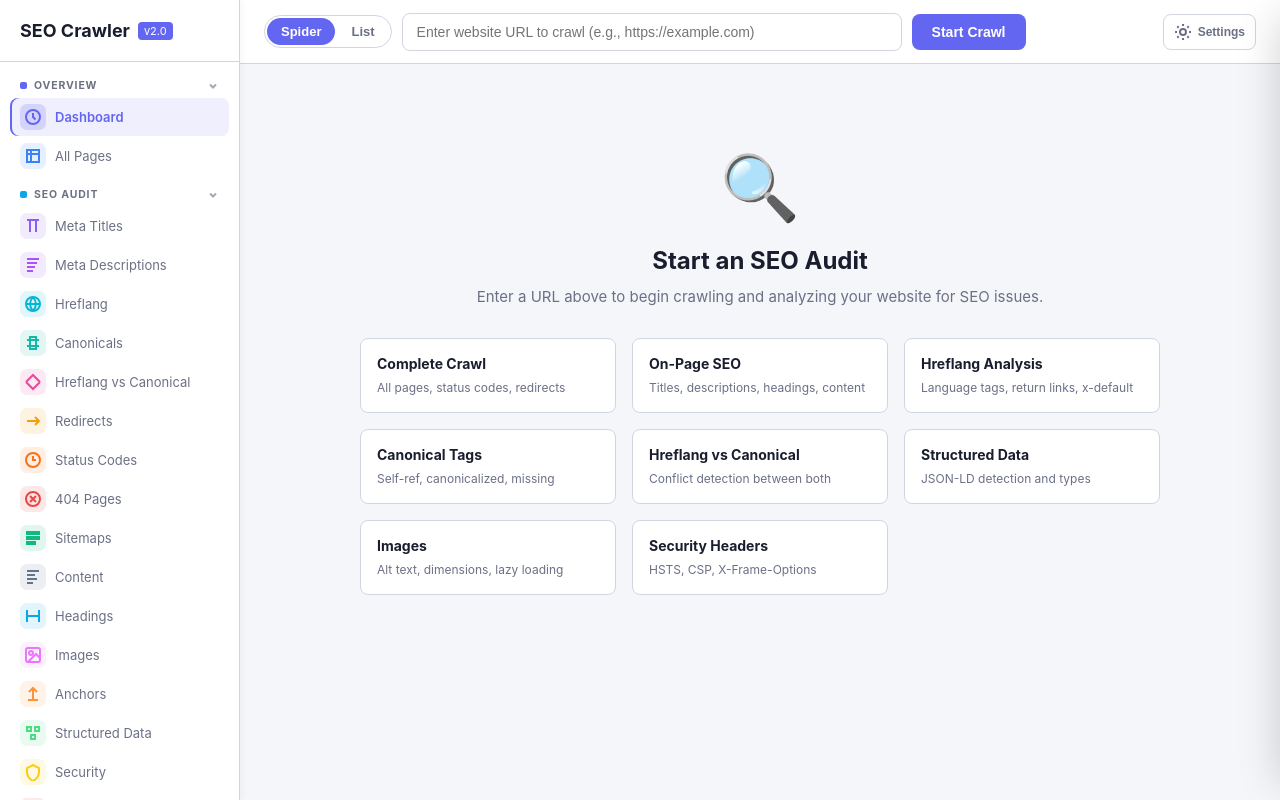
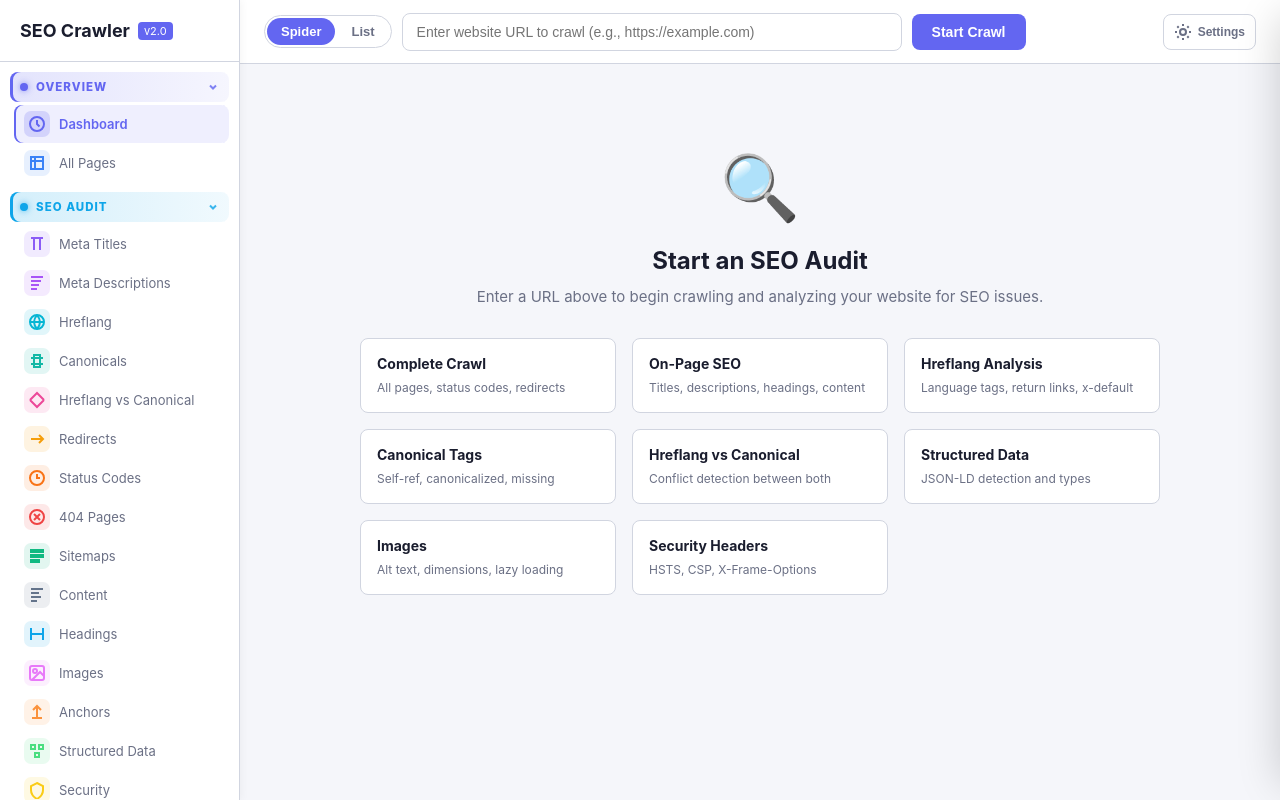
Before and after one commit to tudorhoriadaniel/seo-audit-crawler, a website: page public/index.html in a window 1280 px wide. Drawn offline with nearby package versions, Linux system fonts and the light colour scheme; no server answers.

Commit message:
Make sidebar group headers more prominent
Headers are now colored gradient pills with an accent bar, glowing dot,
bolder uppercase label in the group color, and more spacing between
groups; items are slightly indented under their header.

Co-Authored-By: Claude Fable 5 <noreply@anthropic.com>

```diff
--- a/public/style.css
+++ b/public/style.css
@@ -78,8 +78,9 @@ body {
 .nav-links { padding: 10px 10px 20px; flex: 1; }
 
 /* ── Nav groups ── */
-.nav-group { margin-top: 6px; }
+.nav-group { margin-top: 10px; }
 .nav-group:first-child { margin-top: 0; }
+.nav-group-items { padding-left: 4px; }
 /* Per-group accent */
 .nav-group[data-group="overview"]  { --ga: #6366f1; }
 .nav-group[data-group="seo"]       { --ga: #0ea5e9; }
@@ -93,29 +94,39 @@ body {
   width: 100%;
   display: flex;
   align-items: center;
-  gap: 7px;
-  padding: 7px 10px 5px;
-  background: none;
+  gap: 8px;
+  padding: 8px 10px;
+  margin-bottom: 3px;
+  background: linear-gradient(90deg,
+    color-mix(in srgb, var(--ga, var(--text-muted)) 18%, transparent),
+    color-mix(in srgb, var(--ga, var(--text-muted)) 6%, transparent));
   border: none;
+  border-radius: 8px;
+  box-shadow: inset 3px 0 0 var(--ga, var(--text-muted));
   cursor: pointer;
   font-family: inherit;
-  font-size: 10.5px;
-  font-weight: 700;
-  letter-spacing: .08em;
+  font-size: 11.5px;
+  font-weight: 800;
+  letter-spacing: .09em;
   text-transform: uppercase;
-  color: var(--text-muted);
+  color: var(--ga, var(--text));
 }
-.nav-group-header:hover { color: var(--ga, var(--text)); }
+.nav-group-header:hover {
+  background: linear-gradient(90deg,
+    color-mix(in srgb, var(--ga, var(--text-muted)) 26%, transparent),
+    color-mix(in srgb, var(--ga, var(--text-muted)) 10%, transparent));
+}
 .nav-group-dot {
-  width: 7px;
-  height: 7px;
-  border-radius: 2px;
+  width: 8px;
+  height: 8px;
+  border-radius: 50%;
   background: var(--ga, var(--text-muted));
+  box-shadow: 0 0 6px color-mix(in srgb, var(--ga, var(--text-muted)) 70%, transparent);
   flex-shrink: 0;
 }
 .nav-group-chev {
   margin-left: auto;
-  opacity: .6;
+  opacity: .8;
   transition: transform .18s;
 }
 .nav-group.collapsed .nav-group-chev { transform: rotate(-90deg); }
```
